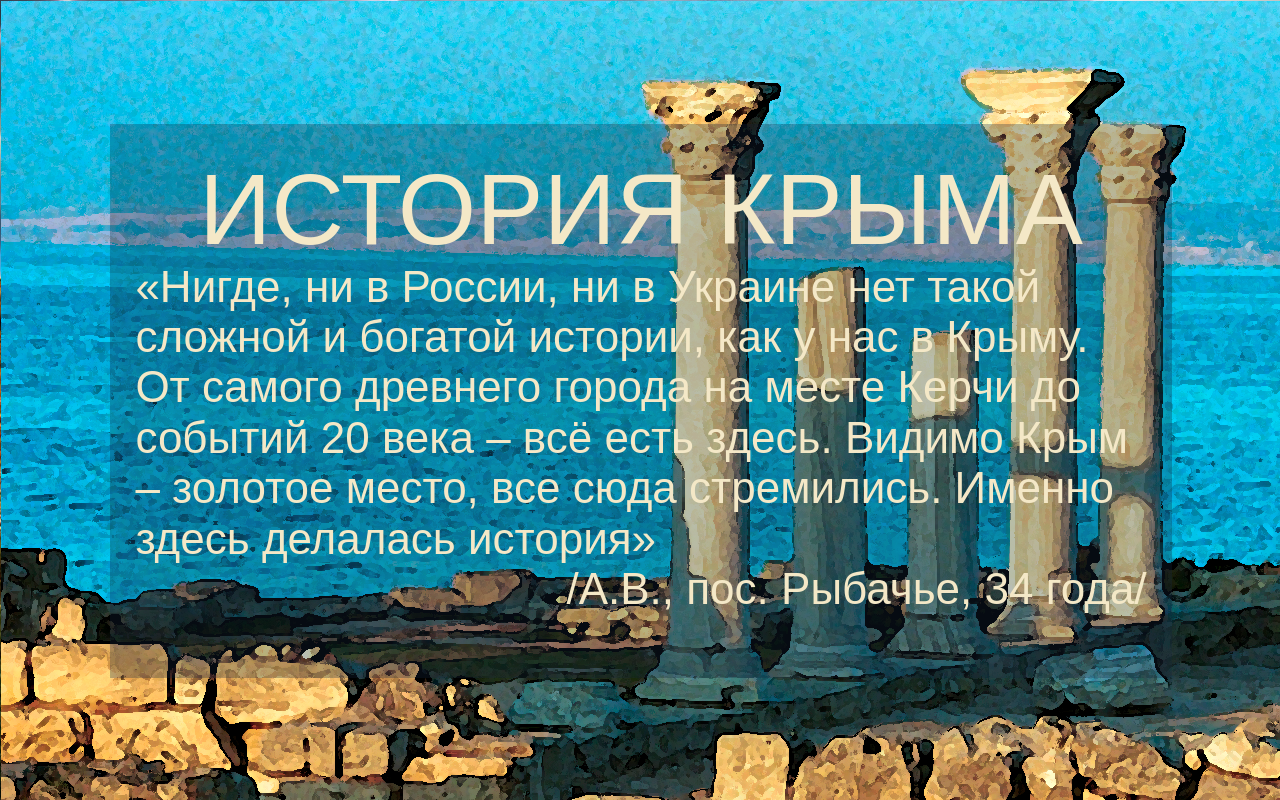
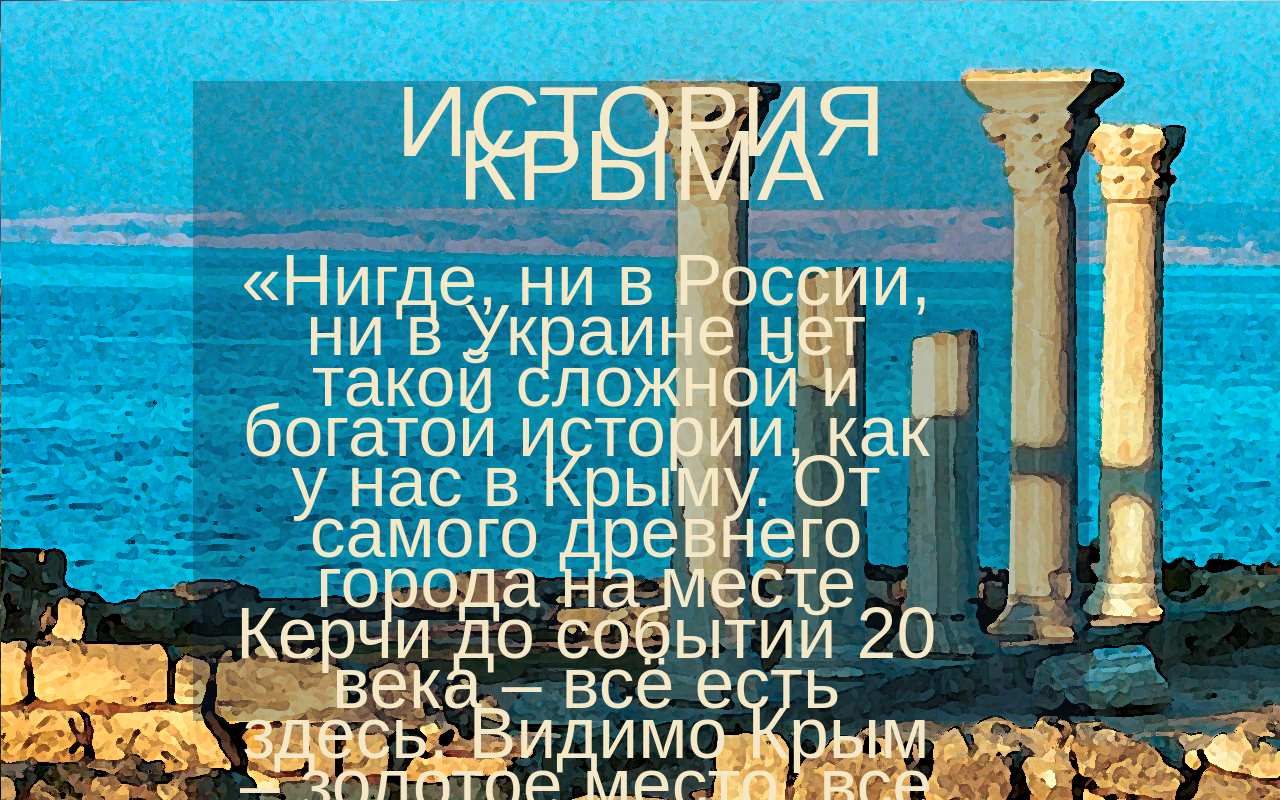
Before and after one commit to zolot/Crimea, a plain HTML site: page index.html in a window 1280 px wide. Both pictures are taken after a click on the item "ИСТОРИЯ КРЫМА". Shown: the top 800 px of the page. Drawn offline with nearby package versions, Linux system fonts and the light colour scheme; a web font is replaced by a local one.

Commit message:
Added "gray box" animation to slide 2 -> 3 transition

```diff
--- a/css/sass/style.sass
+++ b/css/sass/style.sass
@@ -7,7 +7,7 @@ body
 	min-width: 800px
 	position: relative
 	line-height: 1.42857
-	-webkit-font-smoothing: antialised
+	-webkit-font-smoothing: antialiased
 	margin: 0
 	padding: 0
 	background-image: url("../img/main-bg.jpg")
@@ -84,9 +84,11 @@ ul
 				.category
 					width: 45%
 					min-height: 42%
-					display: inline-block
+					display: block
 					padding: 1.5% 2% 0
 					box-sizing: border-box
+					position: relative
+
 					h2
 						margin-bottom: 3%
 					.description
@@ -100,6 +102,12 @@ ul
 						.author
 							display: block
 							text-align: right
+						&.zoomed
+							width: 83% !important
+							text-align: center
+							font-size: 5.6vw
+							padding: 5% 2% !important
+
 		.history
 			background-image: url("../img/menu-history-bg.jpg")
 			top: -10%
@@ -143,21 +151,13 @@ ul
 			bottom: 7%
 			opacity: 1
 		.zoom
-			width:100%
+			width : 100%
 			height: 100%
 			text-align: center
-			display: table
-			.title-nav-wrap
-				display: table-cell
-				vertical-align: middle
+			//display: table
 			h2
 				font-size: 12.6vh
 				line-height: 3.4vw
-			.category
-				width: 83% !important
-				text-align: center
-				font-size: 5.6vw
-				padding: 5% 2% !important
 		.zoom-history
 			top: 0
 			left: 0
--- a/index.html
+++ b/index.html
@@ -1,5 +1,5 @@
 <!DOCTYPE html>
-<html>
+<html lang="ru">
 <head>
 
 	<meta charset="utf-8" />
--- a/js/common.js
+++ b/js/common.js
@@ -87,7 +87,7 @@ $(function () {
 		$( window ).on('scroll', scrollHandler);
 
 
-
+		// SLIDE 2 -> 3
 		$('.nav li').on('click', function(e) {
 			e.preventDefault();
 			$(this).css("z-index","100");
@@ -96,7 +96,25 @@ $(function () {
 				$(this).find('.description').fadeIn()
 			});
 
+			$(this).find('.description').switchClass('', 'zoomed', 1000, 'easeInOutQuad');
+
+			var screenHeight = $(window).height();
+			var screenWidth = $(window).width();
+			var estimatedCategoryWidth = Math.round(screenWidth * 0.7); // 70%
+			var estimatedCategoryHeight = Math.round(screenHeight * 0.8); // 80%
+			var topOffset = (screenHeight - estimatedCategoryHeight) / 2;
+			var leftOffset = (screenWidth - estimatedCategoryWidth) / 2;
+			$(this).find('.category').animate({
+				'top' : topOffset + 'px',
+				'left' : leftOffset + 'px',
+				'width' : estimatedCategoryWidth + 'px',
+				'height' : estimatedCategoryHeight + 'px'
+			}, 1000);
+
 		});
+
+
+		// SLIDE 3 -> 2
 		$('.nav').on('click', '.zoom', function(e) {
 			e.preventDefault();
 			$(this).find('.description').fadeOut()
```
Also changed, not shown: css/style.css, 1 other file.
